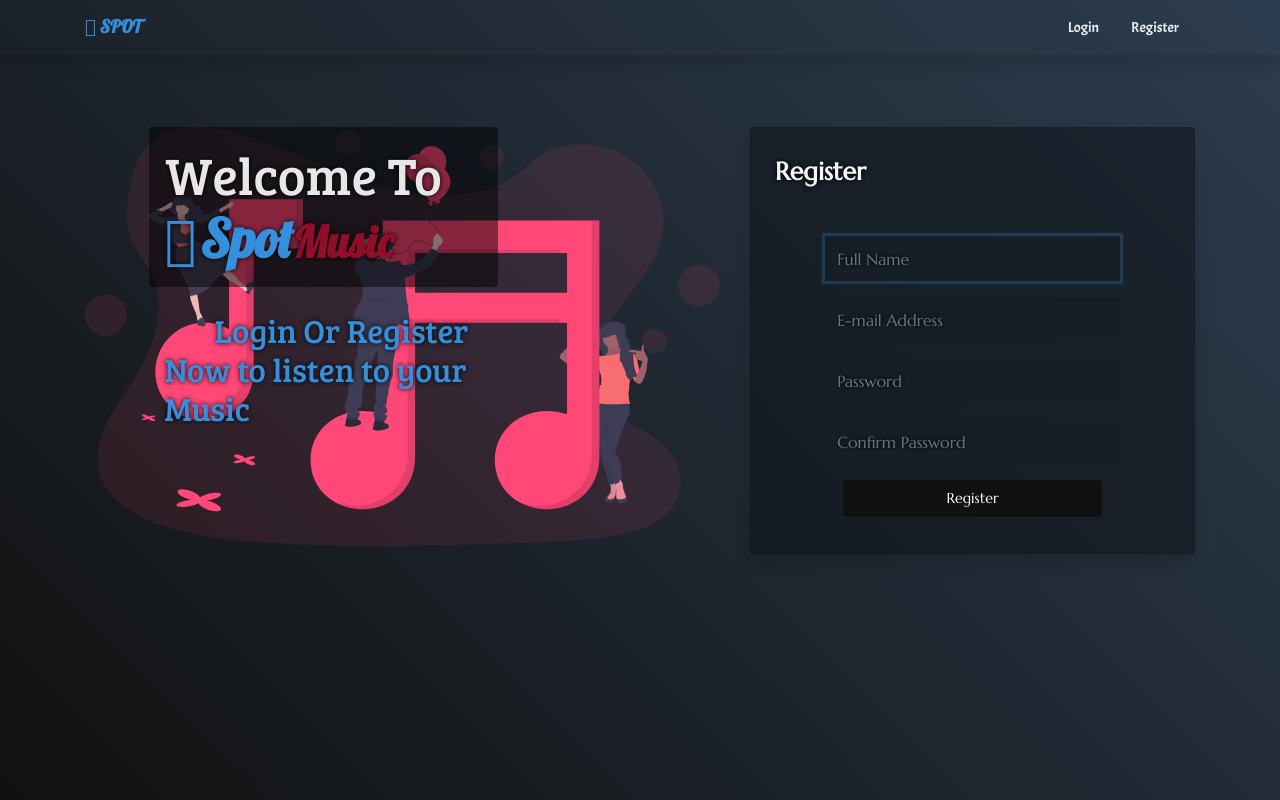
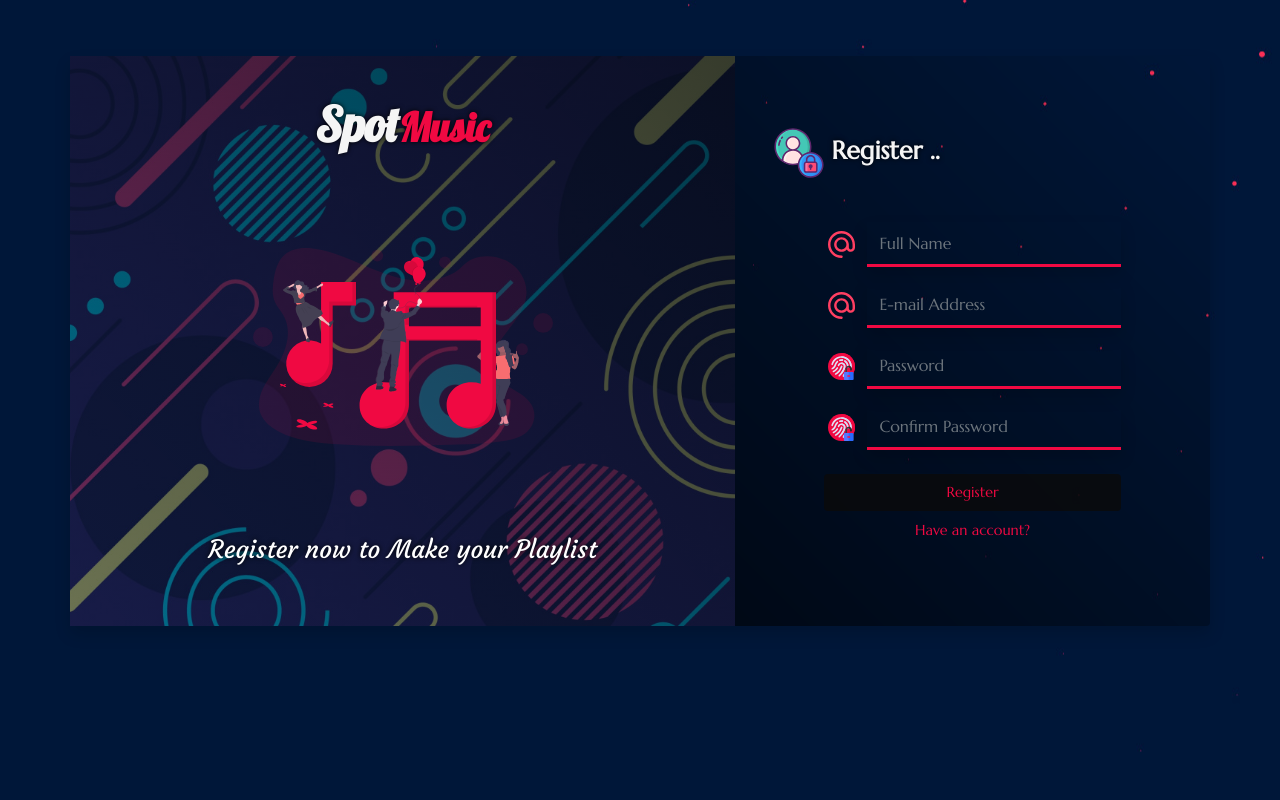
Before and after one commit to mahmoudmomustafa/SpostMusic-PHP-, a PHP site: page /register.php in a window 1280 px wide. Run offline with PHP 8.4, Linux system fonts and the light colour scheme; some libraries are stand-ins or nearby versions.

Commit message:
redesign login & register page

```diff
--- a/assets/css/style.css
+++ b/assets/css/style.css
@@ -1,4 +1,5 @@
 @import url('https://fonts.googleapis.com/css?family=Acme|Bree+Serif|Lobster|Marcellus&display=swap');
+@import url('https://fonts.googleapis.com/css?family=Courgette&display=swap');
 
 * {
     box-sizing: border-box;
@@ -6,9 +7,11 @@
 
 body {
     color: whitesmoke;
-    background: linear-gradient(45deg, #111111, #2c3d4f);
+    background: linear-gradient(45deg, #0e0817, #0a0710);
+    background-image: url('../img/15505.jpg');
     background-repeat: no-repeat;
     background-attachment: fixed;
+    background-position: left;
 }
 
 /* navbar */
@@ -38,36 +41,131 @@ body {
 /***************************/
 /* login and register page */
 /***************************/
-.container .col-md-7 .img .headings {
-    position: absolute;
-    top: 0%;
-    left: 10%;
-    width: 55%;
-    font-family: 'Bree Serif', serif;
-    color: #e7e7e7;
-    text-shadow: 0 0 5px black;
+.container .col-md-7 .img {
+    overflow: auto;
+    z-index: 5;
 }
 
-.headings h1 {
-    font-size: calc(1vw + 40px);
-    background: #0000007a;
-    text-indent: 1px
+.col-md-7.py-4 {
+    background-image: url('../img/abstr.jpg');
+    background-size: cover;
+    position: relative;
+    background-position: 0px 0px;
+    background-repeat: repeat-x;
+    animation: animatedBackground 40s linear infinite;
 }
 
-.headings h1 .brand {
+@keyframes animatedBackground {
+    from {
+        background-position: 0 0;
+    }
+
+    to {
+        background-position: 100% 0;
+    }
+}
+
+.col-md-7.py-4::after {
+    position: absolute;
+    top: 0;
+    left: 0;
+    width: 100%;
+    height: 100%;
+    content: '';
+    background: linear-gradient(45deg, #00163794, #000a18c9)
+}
+
+.content {
+    background: linear-gradient(45deg, black, transparent);
+    min-height: 500px
+}
+
+h1 {
+    font-size: calc(1vw + 35px);
+    text-shadow: 0 0 5px black;
+    animation: tracking-in-expand 0.5s cubic-bezier(0.215, 0.610, 0.355, 1.000) 500ms both;
+}
+@-webkit-keyframes tracking-in-expand {
+    0% {
+      letter-spacing: -0.5em;
+      opacity: 0;
+    }
+    40% {
+      opacity: 0.6;
+    }
+    100% {
+      opacity: 1;
+    }
+  }
+  @keyframes tracking-in-expand {
+    0% {
+      letter-spacing: -0.5em;
+      opacity: 0;
+    }
+    40% {
+      opacity: 0.6;
+    }
+    100% {
+      opacity: 1;
+    }
+  }
+
+
+h1 .brand {
     font-family: 'Lobster', cursive;
 }
 
-.headings h1 .brand span {
+h1 .brand span {
     transition: 500ms ease;
     font-size: smaller;
-    color: rgb(146, 14, 40);
+    color: #f00942;
 }
 
-.headings h2 {
-    text-indent: 50px;
-    font-size: calc(1vw + 20px);
-    color: #3490db;
+.log-img:hover {
+    animation: wobble-hor-bottom 1s infinite both;
+}
+
+@keyframes wobble-hor-bottom {
+
+    0%,
+    100% {
+        -webkit-transform: translateX(0%);
+        transform: translateX(0%);
+        -webkit-transform-origin: 50% 50%;
+        transform-origin: 50% 50%;
+    }
+
+    15% {
+        -webkit-transform: translateX(-30px) rotate(-6deg);
+        transform: translateX(-30px) rotate(-6deg);
+    }
+
+    30% {
+        -webkit-transform: translateX(15px) rotate(6deg);
+        transform: translateX(15px) rotate(6deg);
+    }
+
+    45% {
+        -webkit-transform: translateX(-15px) rotate(-3.6deg);
+        transform: translateX(-15px) rotate(-3.6deg);
+    }
+
+    60% {
+        -webkit-transform: translateX(9px) rotate(2.4deg);
+        transform: translateX(9px) rotate(2.4deg);
+    }
+
+    75% {
+        -webkit-transform: translateX(-6px) rotate(-1.2deg);
+        transform: translateX(-6px) rotate(-1.2deg);
+    }
+}
+
+p {
+    font-size: calc(0vw + 25px);
+    font-family: 'Courgette', cursive;
+    color: white;
+    text-shadow: 0 0 5px black
 }
 
 .fade-out {
@@ -97,7 +195,8 @@ body {
 
 /* form */
 .card {
-    background-color: #1014198a;
+    background-color: #10141900;
+    border: 0;
     font-family: 'Marcellus', serif;
 }
 
@@ -110,24 +209,41 @@ body {
 .card .card-body .form-control {
     border: 0;
     border-radius: 0;
-    background: #181e26;
+    background: #2a2a2b00;
+    border-bottom: 3px solid #f00942;
     height: 45px;
     font-size: 1rem;
     color: white;
-    text-shadow: 0 0 5px black;
 }
 
 .card .card-body button {
-    background: #111111;
+    background: #0a0a0acc;
+    color: #f00942;
     border-color: transparent;
+    transition: 500ms ease
 }
 
 .card .card-body button:hover {
-    background: #0c0f13;
-    box-shadow: 0 0 5px #111111
+    color: white;
+    transform: scale(1.05);
+    background: #f00942;
+    box-shadow: 0 0 5px #111111;
+}
+
+.log {
+    transition: 500ms ease;
+}
+
+.log:hover {
+    transform: scale(1.4)
 }
 
 .card .card-body button:focus {
     outline: none;
     box-shadow: none
 }
+
+.text-danger {
+    margin: auto;
+    padding-top: 1rem;
+}
--- a/includes/handler/register-handler.php
+++ b/includes/handler/register-handler.php
@@ -8,7 +8,7 @@ if (isset($_POST['register-btn'])) {
   $reg_success = $account->register($name, $email, $password, $rePassword);
 
   if ($reg_success) {
-    $_SESSION['userLogged'] = $email;
+    $_SESSION['userLogged'] = $name;
     header('Location: index.php');
   }
 }
--- a/includes/nowPlayingBar.php
+++ b/includes/nowPlayingBar.php
@@ -92,9 +92,9 @@ $jsonArray = json_encode($resultArray);
             </button>
           </div>
           <div class="play-progress d-flex mx-2">
-            <span style="color:#adadad"><small class="text-muted">0.00</small></span>
+            <span style="color:#adadad"><small class="text-muted song-progress"></small></span>
             <div class="progress">
-              <div class="progress-bar progress-bar-striped bg-danger" role="progressbar" style="width: 0%" aria-valuenow="100" aria-valuemin="0" aria-valuemax="100"></div>
+              <div class="song-prog progress-bar progress-bar-striped bg-danger" role="progressbar" style="width: 0%" aria-valuenow="100" aria-valuemin="0" aria-valuemax="100"></div>
             </div>
             <span style="color:#adadad"><small class="text-muted song-remaining"></small></span>
           </div>
--- a/register.php
+++ b/register.php
@@ -24,58 +24,44 @@ include('includes/handler/register-handler.php');
 
 <body>
   <div id="app">
-    <!-- nav bar -->
-    <nav class="navbar navbar-expand-lg shadow">
+    <!-- main content -->
+    <main class="py-2 h-100 mt-5 m-3 d-flex justify-content-center align-items-center">
       <div class="container">
-        <!-- navbar brand -->
-        <a class="navbar-brand font-weight-bold" href="/"><i class="lni-music size-xs pr-1"></i>SPOT<span>Music</span></a>
-        <!-- nav side -->
-        <div class="right-div" id="right-nav">
-          <ul class="nav ml-auto justify-content-end">
-            <li class="nav-item">
-              <a class="nav-link text-secondary" href="/projects/SpotMusic/login.php">Login</a>
-            </li>
-            <li class="nav-item">
-              <a class="nav-link text-secondary" href="/projects/SpotMusic/register.php">Register</a>
-            </li>
-          </ul>
-        </div>
-      </div>
-    </nav>
-    <!-- main content -->
-    <main class="py-4">
-      <div class="container">
-        <div class="row justify-content-center">
-          <div class="col-md-7 my-5">
-            <div class="img position-relative w-100">
-              <img src="assets/img/log2.svg" class="img-fluid" alt="Responsive image">
-              <div class="headings">
-                <h1 class="p-3 rounded fade-out">
-                  Welcome To <span class="font-weight-bold text-primary brand"><i class="lni-music size-md pr-1"></i>Spot<span>Music</span></span>
-                </h1>
-                <h2 class="p-3 rounded fade-out">
-                  Login Or Register Now to listen to your Music<i class="size-sm pl-3 lni-fade-right-effect lni-angle-double-right"></i>
-                </h2>
-              </div>
+        <div class="content row justify-content-center rounded shadow">
+          <div class="col-md-7 py-4">
+            <div class="img position-relative h-100 d-flex flex-column text-center w-100">
+              <h1 class="p-3 rounded">
+                <span class="font-weight-bold brand">Spot<span>Music</span></span>
+              </h1>
+              <img src="assets/img/log.svg" class="img-fluid m-auto log-img" alt="Responsive image" width="300" height="80">
+              <p class="p-3 rounded fade-out">
+                Register now to Make your Playlist
+              </p>
             </div>
           </div>
-          <div class="col-md-5 my-lg-5 mt-3">
-            <div class="card h-100 shadow fade-out">
-              <div class="card-header font-weight-bold border-0 p-4">Register</div>
+          <div class="col-md-5 my-lg-5 my-3">
+            <div class="card h-100 fade-out">
+              <div class="card-header font-weight-bold border-0 p-4">
+                <img src="assets/img/login.svg" alt="login" width="50">
+                Register ..</div>
               <div class="card-body">
                 <form method="POST" action="register.php" id="register-form">
                   <!-- Name -->
                   <div class="form-group row">
-                    <div class="col-md-9 m-auto">
-                      <input id="name" type="text" class="form-control" name="name" placeholder="Full Name" required autofocus>
-                      <!-- name error -->
-                      <?php echo $account->getError(Constants::$nameChar) ?>
+                    <div class="col-md-9 m-auto d-flex">
+                      <img src="assets/img/arroba.svg" alt="login" width="35" class="mr-2 p-1 log">
+                      <input id="name" type="text" class="form-control shadow" name="name" placeholder="Full Name" required autofocus>
                     </div>
+                    <!-- name error -->
+                    <?php echo $account->getError(Constants::$nameChar) ?>
                   </div>
                   <!-- User mail-->
-                  <div class="form-group row">
-                    <div class="col-md-9 m-auto">
-                      <input id="email" type="email" class="form-control" placeholder="E-mail Address" name="email" required>
+                  <div class="form-group row flex-column">
+                    <div class="col-md-9 m-auto d-flex">
+                      <img src="assets/img/arroba.svg" alt="login" width="35" class="mr-2 p-1 log">
+                      <input id="email" type="email" class="form-control shadow" placeholder="E-mail Address" name="email" required>
+                    </div>
+                    <div class="m-auto">
                       <!-- mail error -->
                       <?php echo $account->getError(Constants::$emailInvaild) ?>
                       <?php echo $account->getError(Constants::$emailTaken) ?>
@@ -83,27 +69,30 @@ include('includes/handler/register-handler.php');
                   </div>
                   <!--user password -->
                   <div class="form-group row">
-                    <div class="col-md-9 m-auto">
-                      <input id="password" type="password" class="form-control" placeholder="Password" name="password" required autocomplete="none">
-                      <!-- pass error -->
-                      <?php echo $account->getError(Constants::$passChar) ?>
-                      <?php echo $account->getError(Constants::$passInvaild) ?>
-                      <?php echo $account->getError(Constants::$passwordNotMatch) ?>
+                    <div class="col-md-9 m-auto d-flex">
+                      <img src="assets/img/fingerprint.svg" alt="login" width="35" class="mr-2 p-1 log">
+                      <input id="password" type="password" class="form-control shadow" placeholder="Password" name="password" required autocomplete="none">
                     </div>
+                    <!-- pass error -->
+                    <?php echo $account->getError(Constants::$passChar) ?>
+                    <?php echo $account->getError(Constants::$passInvaild) ?>
+                    <?php echo $account->getError(Constants::$passwordNotMatch) ?>
                   </div>
                   <!-- confirm password -->
-                  <div class="form-group row">
-                    <div class="col-md-9 m-auto">
-                      <input id="password-confirm" type="password" class="form-control" placeholder="Confirm Password" name="password_confirmation" required autocomplete="none">
+                  <div class="form-group row mb-4">
+                    <div class="col-md-9 m-auto d-flex">
+                      <img src="assets/img/fingerprint.svg" alt="login" width="35" class="mr-2 p-1 log">
+                      <input id="password-confirm" type="password" class="form-control shadow" placeholder="Confirm Password" name="password_confirmation" required autocomplete="none">
                     </div>
                   </div>
                   <!-- submit btn -->
                   <div class="form-group row">
-                    <div class="col-md-8 m-auto">
+                    <div class="col-md-9 m-auto">
                       <button type="submit" class="btn btn-primary w-100" name="register-btn">
                         Register
                       </button>
                     </div>
+                    <a href="login.php" class="m-auto pt-2" style="color:#f00942">Have an account?</a>
                   </div>
                 </form>
               </div>
```
Also changed, not shown: assets/js/script.js (+13 -0 lines), login.php (+30 -48 lines), assets/img/15505.jpg (added), assets/img/abstr.jpg (added), assets/img/arroba.svg (added), assets/img/earphones.svg (added), assets/img/enter.svg (added), assets/img/fingerprint.svg (added), assets/img/log.svg, assets/img/log2.svg, assets/img/log3.svg (deleted), assets/img/login.svg (added), assets/img/microphone.svg (added), assets/img/music.svg (added).
